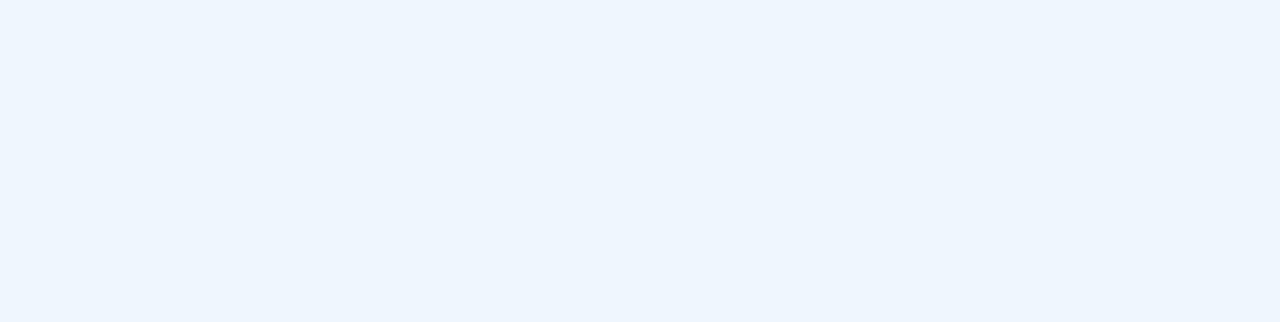
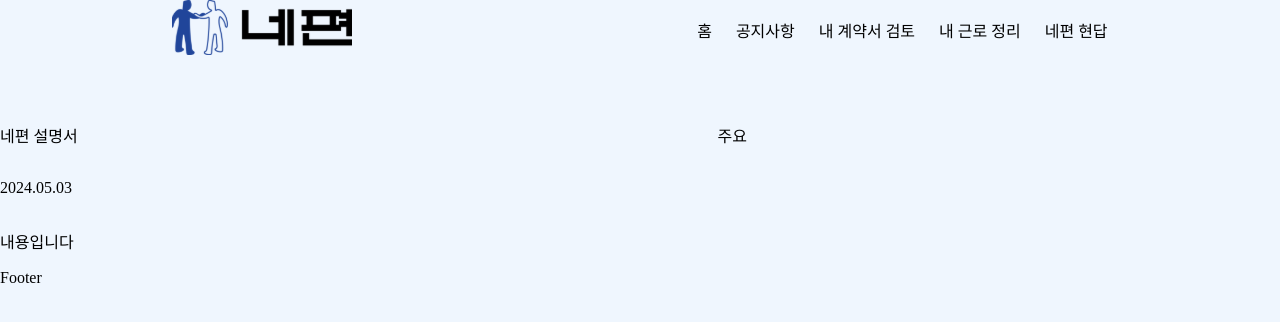
Before and after one commit to suki186/likelion-prac, a React (Vite) app: page /noti/detail/1 in a window 1280 px wide. Before the commit this address had no page. Shown: the top 322 px of the page. Built offline with nearby package versions, Linux system fonts and the light colour scheme.

Commit message:
✨ : 공지 상세

```diff
--- a/src/App.jsx
+++ b/src/App.jsx
@@ -6,6 +6,7 @@ import NotiPage from "./pages/notiPage/NotiPage";
 import { Route, Routes } from "react-router-dom";
 import MainLayout from "./components/MainLayout";
 import NotiDetailPage from "./pages/notiPage/NotiDetailPage";
+import ResultPage from "./pages/resultPage/ResultPage";
 
 function App() {
   return (
@@ -16,7 +17,8 @@ function App() {
         <Route element={<MainLayout />}>
           <Route path="/home" element={<MainPage />} />
           <Route path="/noti" element={<NotiPage />} />
-          <Route path="/notidetail" element={<NotiDetailPage />} />
+          <Route path="/noti/detail/:id" element={<NotiDetailPage />} />
+          <Route path="/result" element={<ResultPage />} />
         </Route>
       </Routes>
     </div>
--- /dev/null
+++ b/src/datas/notis.json
@@ -0,0 +1,51 @@
+[
+  {
+    "id": 1,
+    "number": "주요",
+    "title": "네편 설명서",
+    "date": "2024.05.03",
+    "content": "내용입니다"
+  },
+  {
+    "id": 2,
+    "number": "주요",
+    "title": "열심히 일하는 당신을 위한 '네편이 되겠습니다",
+    "date": "2024.05.03",
+    "content": "2 내용입니다"
+  },
+  {
+    "id": 3,
+    "number": "1",
+    "title": "공지사항 1",
+    "date": "2024.05.03",
+    "content": "내용입니다"
+  },
+  {
+    "id": 4,
+    "number": "2",
+    "title": "공지사항 2",
+    "date": "2024.05.03",
+    "content": "내용입니다"
+  },
+  {
+    "id": 5,
+    "number": "3",
+    "title": "공지사항 3",
+    "date": "2024.05.03",
+    "content": "내용입니다"
+  },
+  {
+    "id": 6,
+    "number": "4",
+    "title": "공지사항 4",
+    "date": "2024.05.03",
+    "content": "내용입니다"
+  },
+  {
+    "id": 7,
+    "number": "5",
+    "title": "공지사항 5",
+    "date": "2024.05.03",
+    "content": "내용입니다"
+  }
+]
--- a/src/pages/notiPage/NotiDetailPage.jsx
+++ b/src/pages/notiPage/NotiDetailPage.jsx
@@ -1,7 +1,12 @@
 import React from "react";
+import NotiDetailBox from "./components/NotiDetailBox";
+import { useParams } from "react-router-dom";
+import notis from "../../datas/notis.json";
 
 const NotiDetailPage = () => {
-  return <div>NotiDetailPage</div>;
+  const { id } = useParams();
+
+  return <NotiDetailBox noti={notis[id - 1]} />;
 };
 
 export default NotiDetailPage;
--- a/src/pages/notiPage/components/NotiContainer.jsx
+++ b/src/pages/notiPage/components/NotiContainer.jsx
@@ -1,50 +1,23 @@
 import React from "react";
 import NotiItem from "./NotiItem";
 import "../noti.scss";
-
-const notis = [
-  {
-    number: "주요",
-    title: "네편 설명서",
-    date: "2024.05.03",
-  },
-  {
-    number: "주요",
-    title: "열심히 일하는 당신을 위한 '네편이 되겠습니다",
-    date: "2024.05.03",
-  },
-  {
-    number: "주요",
-    title: "공지사항 1",
-    date: "2024.05.03",
-  },
-  {
-    number: "주요",
-    title: "공지사항 2",
-    date: "2024.05.03",
-  },
-  {
-    number: "주요",
-    title: "공지사항 3",
-    date: "2024.05.03",
-  },
-  {
-    number: "주요",
-    title: "공지사항 4",
-    date: "2024.05.03",
-  },
-  {
-    number: "주요",
-    title: "공지사항 5",
-    date: "2024.05.03",
-  },
-];
+import { useNavigate } from "react-router-dom";
+import notis from "../../../datas/notis.json";
 
 const NotiContainer = () => {
+  const navigation = useNavigate();
+  const goDetailHandler = (id) => {
+    navigation(`detail/${id}`);
+  };
+
   return (
     <div className="noti-container">
       {notis.map((item, index) => (
-        <NotiItem key={index} noti={item} />
+        <NotiItem
+          key={index}
+          noti={item}
+          onClick={() => goDetailHandler(item.id)}
+        />
       ))}
     </div>
   );
--- a/src/pages/notiPage/components/NotiDetailBox.jsx
+++ b/src/pages/notiPage/components/NotiDetailBox.jsx
@@ -9,6 +9,7 @@ const NotiDetailBox = ({ noti }) => {
         <p>{noti.number}</p>
       </div>
       <p>{noti.date}</p>
+      <p>{noti.content}</p>
     </div>
   );
 };
--- a/src/pages/notiPage/components/NotiItem.jsx
+++ b/src/pages/notiPage/components/NotiItem.jsx
@@ -1,9 +1,9 @@
 import React from "react";
 import "../noti.scss";
 
-const NotiItem = ({ noti }) => {
+const NotiItem = ({ noti, onClick }) => {
   return (
-    <div className="noti-item">
+    <div className="noti-item" onClick={onClick} style={{ cursor: "pointer" }}>
       <p>{noti.number}</p>
       <p className="noti-title">{noti.title}</p>
       <p>{noti.date}</p>
--- a/src/pages/notiPage/noti.scss
+++ b/src/pages/notiPage/noti.scss
@@ -24,4 +24,5 @@
 .notiBox-line {
   display: flex;
   flex-direction: row;
+  gap: 40rem;
 }
```
